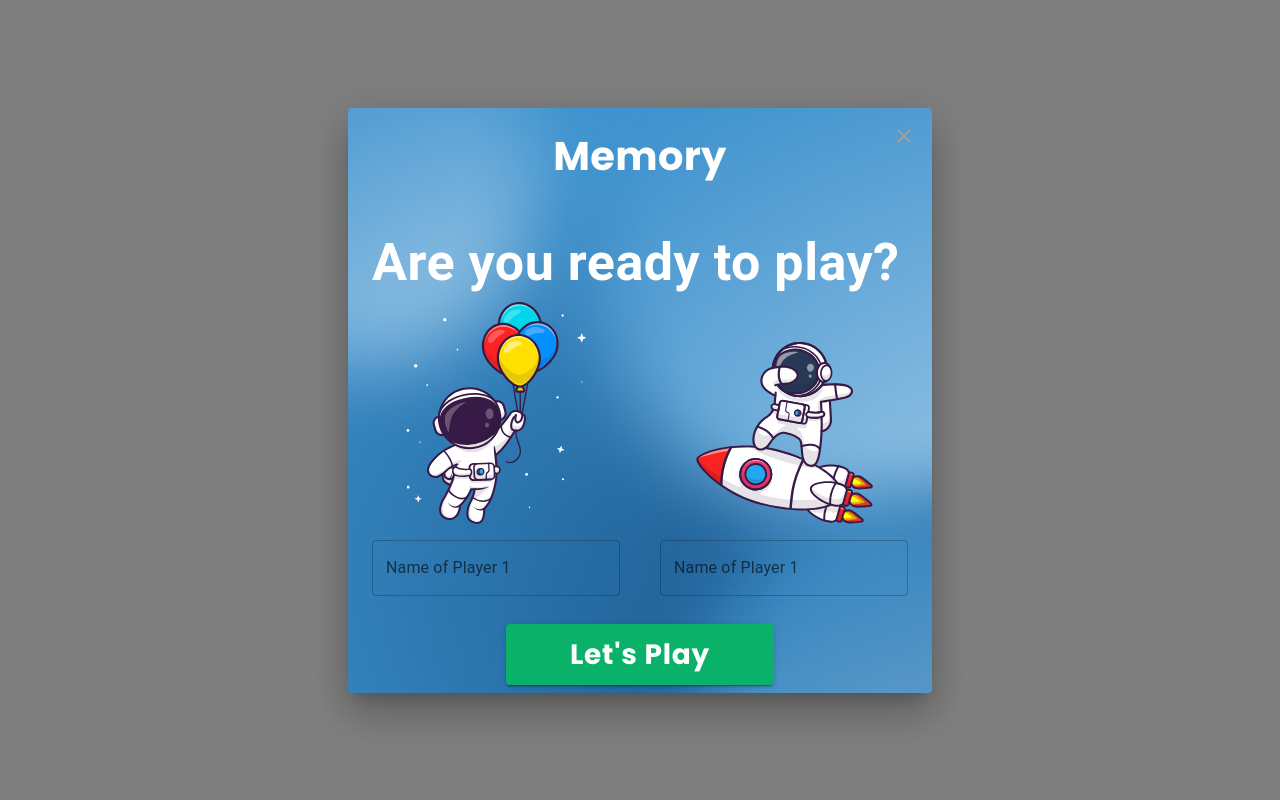
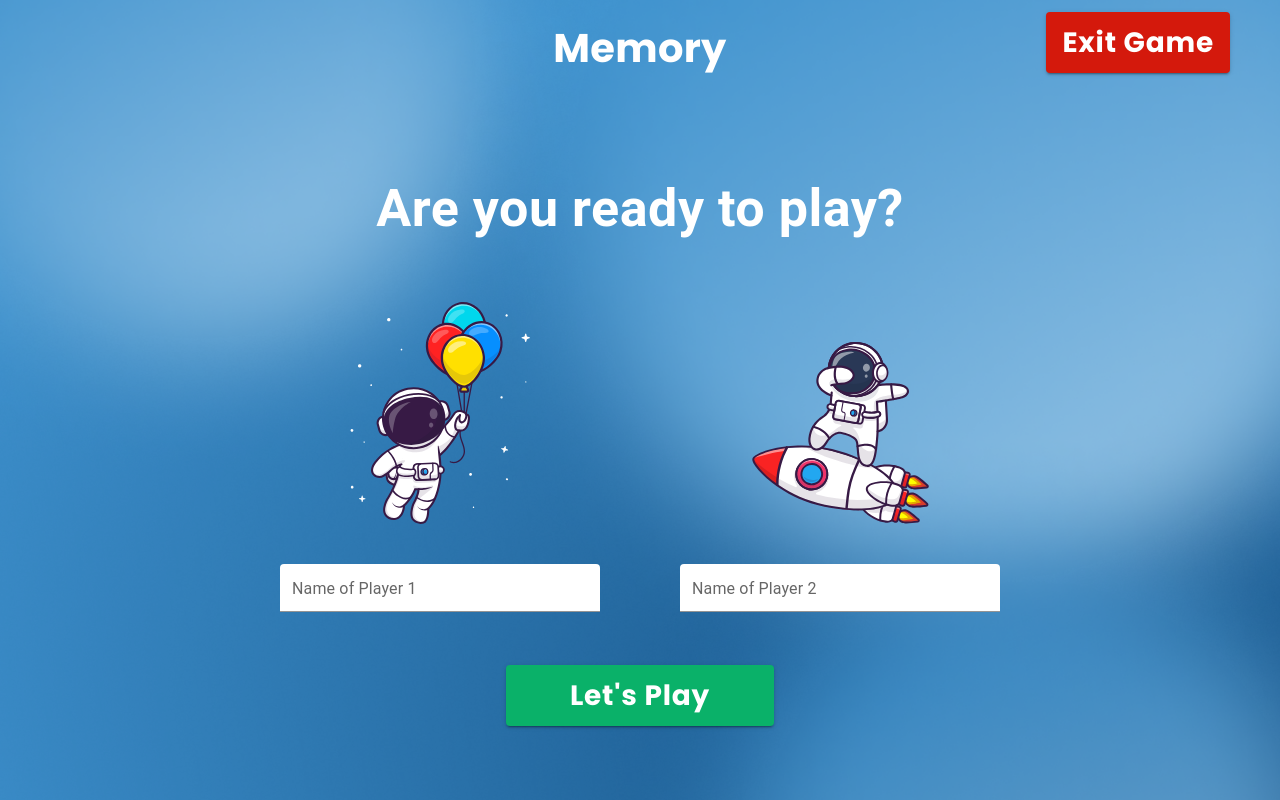
Before and after one commit to carinadiesel-dev/memory-game, a React (Vite) app: page / in a window 1280 px wide. Both pictures are taken after a click on the button "OPEN DIALOG". Built offline with nearby package versions, Linux system fonts and the light colour scheme.

Commit message:
Improved User Names Modal

```diff
--- a/src/components/UserNamesModal.tsx
+++ b/src/components/UserNamesModal.tsx
@@ -1,9 +1,7 @@
 import styled from "@emotion/styled";
-import CloseIcon from "@mui/icons-material/Close";
-import { Box, IconButton, Stack, TextField, Typography } from "@mui/material";
+import { Box, Stack, TextField, Typography } from "@mui/material";
 import Button from "@mui/material/Button";
 import Dialog from "@mui/material/Dialog";
-import DialogActions from "@mui/material/DialogActions";
 import DialogContent from "@mui/material/DialogContent";
 import DialogTitle from "@mui/material/DialogTitle";
 import React from "react";
@@ -18,6 +16,13 @@ const BootstrapDialog = styled(Dialog)(() => ({
     backgroundImage: `url(${backgroundImg})`,
     backgroundSize: "cover",
     backgroundPosition: "center",
+    padding: 8,
+  },
+  "& .MuiInputBase-root": {
+    backgroundColor: "white",
+    "&:focus": {
+      backgroundColor: "white",
+    },
   },
 }));
 
@@ -40,6 +45,7 @@ export default function UserNamesDialog() {
         onClose={handleClose}
         aria-labelledby="customized-dialog-title"
         open={open}
+        fullScreen
       >
         <DialogTitle
           sx={{
@@ -54,7 +60,28 @@ export default function UserNamesDialog() {
         >
           Memory
         </DialogTitle>
-        <IconButton
+        <Button
+          sx={{
+            position: "absolute",
+            right: 50,
+            top: 20,
+            backgroundColor: "#D4190C",
+            fontFamily: "Poppins",
+            color: "white",
+            textTransform: "none",
+            fontWeight: 800,
+            fontSize: "28px",
+            paddingX: 2,
+            "&:hover": {
+              backgroundColor: "#7c1008",
+            },
+          }}
+          variant="contained"
+          onClick={handleClose}
+        >
+          Exit Game
+        </Button>
+        {/* <IconButton
           aria-label="close"
           onClick={handleClose}
           sx={{
@@ -65,8 +92,15 @@ export default function UserNamesDialog() {
           }}
         >
           <CloseIcon />
-        </IconButton>
-        <DialogContent>
+        </IconButton> */}
+        <DialogContent
+          sx={{
+            display: "flex",
+            flexDirection: "column",
+            justifyContent: "space-evenly",
+            alignItems: "center",
+          }}
+        >
           <Typography
             sx={{
               fontWeight: 700,
@@ -82,10 +116,16 @@ export default function UserNamesDialog() {
               display: "flex",
               alignItems: "end",
               justifyContent: "center",
-              gap: 5,
+              gap: 10,
             }}
           >
-            <Stack sx={{ justifyContent: "center", alignItems: "center" }}>
+            <Stack
+              sx={{
+                width: "20rem",
+                justifyContent: "around",
+                alignItems: "center",
+              }}
+            >
               <svg
                 width="180"
                 height="222"
@@ -716,12 +756,19 @@ export default function UserNamesDialog() {
               <TextField
                 id="outlined-basic"
                 label="Name of Player 1"
-                variant="outlined"
-                sx={{ marginTop: 2 }}
+                variant="filled"
+                sx={{ marginTop: 5 }}
+                size="small"
                 fullWidth
               />
             </Stack>
-            <Stack sx={{ justifyContent: "center", alignItems: "center" }}>
+            <Stack
+              sx={{
+                width: "20rem",
+                justifyContent: "around",
+                alignItems: "center",
+              }}
+            >
               <svg
                 width="177"
                 height="183"
@@ -1333,15 +1380,14 @@ export default function UserNamesDialog() {
 
               <TextField
                 id="outlined-basic"
-                label="Name of Player 1"
-                variant="outlined"
-                sx={{ marginTop: 2 }}
+                label="Name of Player 2"
+                variant="filled"
+                sx={{ marginTop: 5 }}
+                size="small"
                 fullWidth
               />
             </Stack>
           </Box>
-        </DialogContent>
-        <DialogActions>
           <Button
             sx={{
               backgroundColor: "#0AB169",
@@ -1352,13 +1398,16 @@ export default function UserNamesDialog() {
               fontSize: "28px",
               paddingX: 8,
               marginy: 10,
+              "&:hover": {
+                backgroundColor: "#2e7d32",
+              },
             }}
             variant="contained"
             onClick={handleClose}
           >
             Let's Play
           </Button>
-        </DialogActions>
+        </DialogContent>
       </BootstrapDialog>
     </React.Fragment>
   );
```
